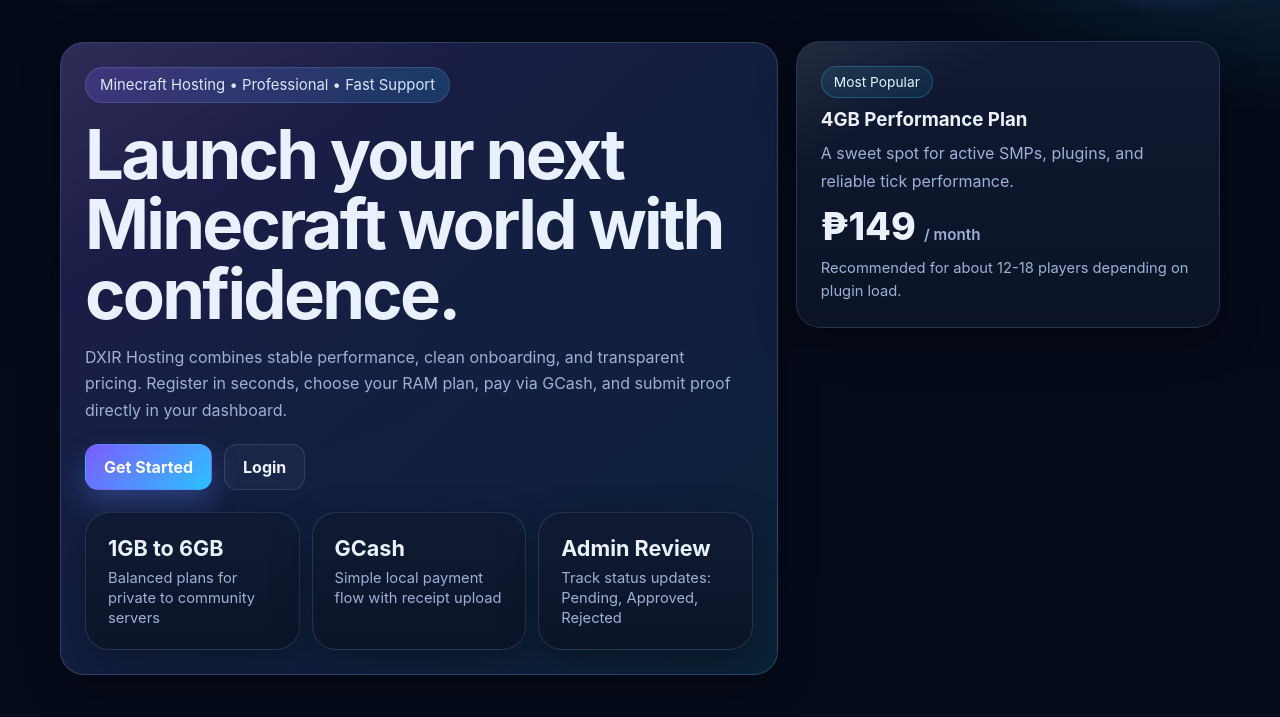
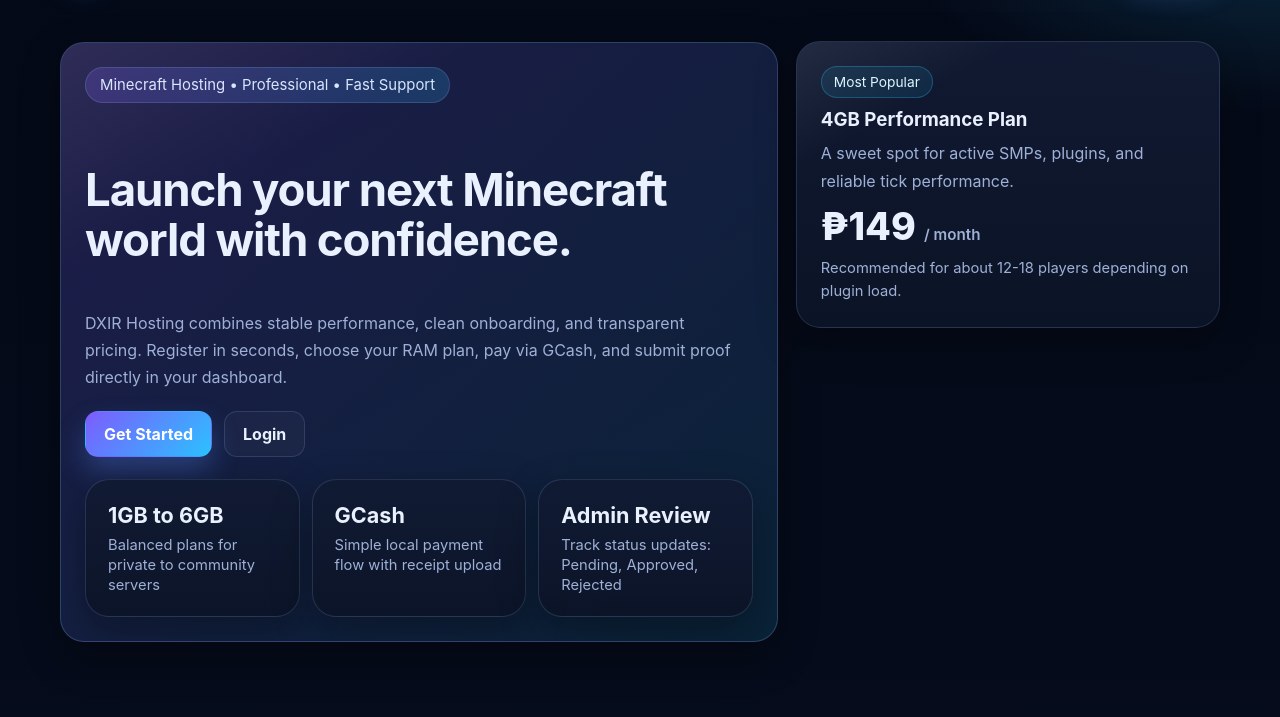
Before and after one commit to JanusIbasco-dev/DXIR-hosting, a plain HTML site: page index.html in a window 1280 px wide. Shown: the part 83-800 px from the top of the page. Drawn offline with Linux system fonts and the light colour scheme.

Commit message:
Adjust hero title sizing and styling

```diff
--- a/styles.css
+++ b/styles.css
@@ -208,7 +208,7 @@
   align-items: start;
 }
 
-.hero h1,
+.hero h1:not(.hero-main-title),
 .page-title {
   margin: 0;
   font-size: clamp(2.15rem, 6.8vw, 4.3rem);
@@ -216,9 +216,10 @@
   letter-spacing: -0.04em;
 }
 
-.hero-main-title {
-  font-size: clamp(1.85rem, 4.3vw, 3.25rem);
-  line-height: 1.08;
+.hero h1.hero-main-title {
+  font-size: clamp(1.55rem, 4.4vw, 2.85rem);
+  line-height: 1.1;
+  letter-spacing: -0.025em;
 }
 
 .page-title {
```
